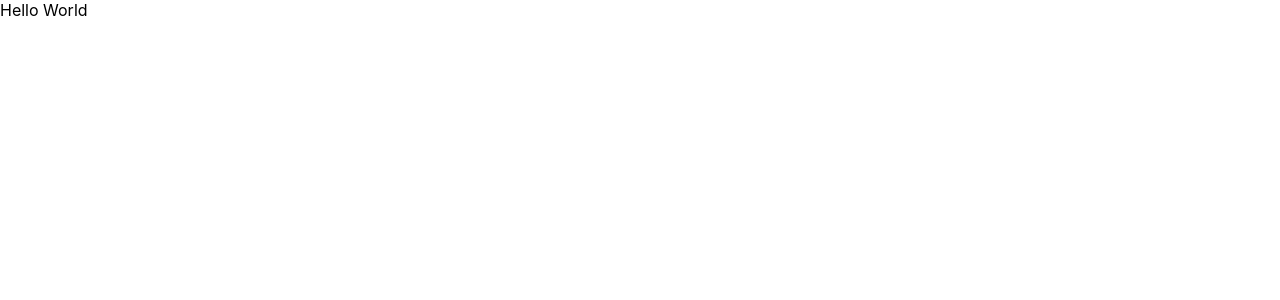
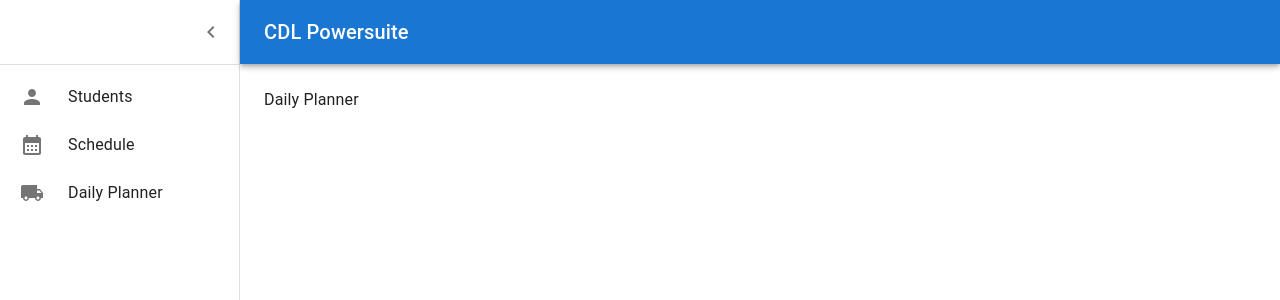
Before and after one commit to michaelwilliams-cdlpowersuite/eldt-v2, a React (Create React App) app: page /daily-planner in a window 1280 px wide. Shown: the top 300 px of the page. Built offline with nearby package versions, Linux system fonts and the light colour scheme.

Commit message:
add some routes

```diff
--- a/package.json
+++ b/package.json
@@ -5,7 +5,9 @@
   "dependencies": {
     "@emotion/react": "^11.13.3",
     "@emotion/styled": "^11.13.0",
+    "@mui/icons-material": "^6.1.5",
     "@mui/material": "^6.1.5",
+    "@mui/x-data-grid": "^7.21.0",
     "@tanstack/react-query": "^5.59.16",
     "@testing-library/jest-dom": "^5.17.0",
     "@testing-library/react": "^13.4.0",
--- a/src/App.tsx
+++ b/src/App.tsx
@@ -1,10 +1,10 @@
-import React from 'react';
-import logo from './logo.svg';
+import { RouterProvider } from "react-router-dom";
+import mainRoutes from "./routes/MainRoutes";
 
 function App() {
   return (
     <div className="App">
-      Hello World
+      <RouterProvider router={mainRoutes} />
     </div>
   );
 }
--- /dev/null
+++ b/src/layouts/MainLayout.tsx
@@ -0,0 +1,233 @@
+import * as React from "react";
+import { styled, useTheme, Theme, CSSObject } from "@mui/material/styles";
+import Box from "@mui/material/Box";
+import MuiDrawer from "@mui/material/Drawer";
+import MuiAppBar, { AppBarProps as MuiAppBarProps } from "@mui/material/AppBar";
+import Toolbar from "@mui/material/Toolbar";
+import List from "@mui/material/List";
+import CssBaseline from "@mui/material/CssBaseline";
+import Typography from "@mui/material/Typography";
+import Divider from "@mui/material/Divider";
+import IconButton from "@mui/material/IconButton";
+import MenuIcon from "@mui/icons-material/Menu";
+import ChevronLeftIcon from "@mui/icons-material/ChevronLeft";
+import ChevronRightIcon from "@mui/icons-material/ChevronRight";
+import ListItem from "@mui/material/ListItem";
+import ListItemButton from "@mui/material/ListItemButton";
+import ListItemIcon from "@mui/material/ListItemIcon";
+import ListItemText from "@mui/material/ListItemText";
+import InboxIcon from "@mui/icons-material/MoveToInbox";
+import MailIcon from "@mui/icons-material/Mail";
+import mainNavItems from "./mainNavItems";
+import {
+  Outlet,
+  BrowserRouter as Router,
+  Link as RouterLink,
+} from "react-router-dom";
+
+const drawerWidth = 240;
+
+const openedMixin = (theme: Theme): CSSObject => ({
+  width: drawerWidth,
+  transition: theme.transitions.create("width", {
+    easing: theme.transitions.easing.sharp,
+    duration: theme.transitions.duration.enteringScreen,
+  }),
+  overflowX: "hidden",
+});
+
+const closedMixin = (theme: Theme): CSSObject => ({
+  transition: theme.transitions.create("width", {
+    easing: theme.transitions.easing.sharp,
+    duration: theme.transitions.duration.leavingScreen,
+  }),
+  overflowX: "hidden",
+  width: `calc(${theme.spacing(7)} + 1px)`,
+  [theme.breakpoints.up("sm")]: {
+    width: `calc(${theme.spacing(8)} + 1px)`,
+  },
+});
+
+const DrawerHeader = styled("div")(({ theme }) => ({
+  display: "flex",
+  alignItems: "center",
+  justifyContent: "flex-end",
+  padding: theme.spacing(0, 1),
+  // necessary for content to be below app bar
+  ...theme.mixins.toolbar,
+}));
+
+interface AppBarProps extends MuiAppBarProps {
+  open?: boolean;
+}
+
+const AppBar = styled(MuiAppBar, {
+  shouldForwardProp: (prop) => prop !== "open",
+})<AppBarProps>(({ theme }) => ({
+  zIndex: theme.zIndex.drawer + 1,
+  transition: theme.transitions.create(["width", "margin"], {
+    easing: theme.transitions.easing.sharp,
+    duration: theme.transitions.duration.leavingScreen,
+  }),
+  variants: [
+    {
+      props: ({ open }) => open,
+      style: {
+        marginLeft: drawerWidth,
+        width: `calc(100% - ${drawerWidth}px)`,
+        transition: theme.transitions.create(["width", "margin"], {
+          easing: theme.transitions.easing.sharp,
+          duration: theme.transitions.duration.enteringScreen,
+        }),
+      },
+    },
+  ],
+}));
+
+const Drawer = styled(MuiDrawer, {
+  shouldForwardProp: (prop) => prop !== "open",
+})(({ theme }) => ({
+  width: drawerWidth,
+  flexShrink: 0,
+  whiteSpace: "nowrap",
+  boxSizing: "border-box",
+  variants: [
+    {
+      props: ({ open }) => open,
+      style: {
+        ...openedMixin(theme),
+        "& .MuiDrawer-paper": openedMixin(theme),
+      },
+    },
+    {
+      props: ({ open }) => !open,
+      style: {
+        ...closedMixin(theme),
+        "& .MuiDrawer-paper": closedMixin(theme),
+      },
+    },
+  ],
+}));
+
+interface MainLayoutProps {
+  children?: React.ReactNode;
+}
+
+const MainLayout: React.FC<MainLayoutProps> = ({ children }) => {
+  const theme = useTheme();
+  const [open, setOpen] = React.useState(true);
+
+  const handleDrawerOpen = () => {
+    setOpen(true);
+  };
+
+  const handleDrawerClose = () => {
+    setOpen(false);
+  };
+
+  return (
+    <Box sx={{ display: "flex" }}>
+      <CssBaseline />
+      <AppBar position="fixed" open={open}>
+        <Toolbar>
+          <IconButton
+            color="inherit"
+            aria-label="open drawer"
+            onClick={handleDrawerOpen}
+            edge="start"
+            sx={[
+              {
+                marginRight: 5,
+              },
+              open && { display: "none" },
+            ]}
+          >
+            <MenuIcon />
+          </IconButton>
+          <Typography variant="h6" noWrap component="div">
+            CDL Powersuite
+          </Typography>
+        </Toolbar>
+      </AppBar>
+      <Drawer variant="permanent" open={open}>
+        <DrawerHeader>
+          <IconButton onClick={handleDrawerClose}>
+            {theme.direction === "rtl" ? (
+              <ChevronRightIcon />
+            ) : (
+              <ChevronLeftIcon />
+            )}
+          </IconButton>
+        </DrawerHeader>
+        <Divider />
+        <List>
+          {mainNavItems.map((navItem, index) => (
+            <ListItem
+              component={RouterLink}
+              to={navItem.path}
+              key={index}
+              disablePadding
+              sx={{ display: "block" }}
+            >
+              <ListItemButton
+                sx={[
+                  {
+                    minHeight: 48,
+                    px: 2.5,
+                  },
+                  open
+                    ? {
+                        justifyContent: "initial",
+                      }
+                    : {
+                        justifyContent: "center",
+                      },
+                ]}
+              >
+                <ListItemIcon
+                  sx={[
+                    {
+                      minWidth: 0,
+                      justifyContent: "center",
+                    },
+                    open
+                      ? {
+                          mr: 3,
+                        }
+                      : {
+                          mr: "auto",
+                        },
+                  ]}
+                >
+                  {navItem.icon}
+                </ListItemIcon>
+                <ListItemText
+                  primary={navItem.label}
+                  sx={[
+                    open
+                      ? {
+                          opacity: 1,
+                        }
+                      : {
+                          opacity: 0,
+                        },
+                    {
+                      color: "text.primary",
+                    },
+                  ]}
+                />
+              </ListItemButton>
+            </ListItem>
+          ))}
+        </List>
+      </Drawer>
+      <Box component="main" sx={{ flexGrow: 1, p: 3 }}>
+        <DrawerHeader />
+        {children}
+        <Outlet />
+      </Box>
+    </Box>
+  );
+};
+
+export default MainLayout;
--- /dev/null
+++ b/src/layouts/mainNavItems.tsx
@@ -0,0 +1,31 @@
+// src/config/mainNavItems.js
+import PersonIcon from "@mui/icons-material/Person";
+import CalendarMonthIcon from "@mui/icons-material/CalendarMonth";
+import LocalShippingIcon from "@mui/icons-material/LocalShipping";
+import { ReactNode } from "react";
+
+export interface NavItemsProps {
+  label: string;
+  path: string;
+  icon: ReactNode;
+}
+
+const mainNavItems = [
+  {
+    label: "Students",
+    path: "/students",
+    icon: <PersonIcon />,
+  },
+  {
+    label: "Schedule",
+    path: "/schedule",
+    icon: <CalendarMonthIcon />,
+  },
+  {
+    label: "Daily Planner",
+    path: "/daily-planner",
+    icon: <LocalShippingIcon />,
+  },
+];
+
+export default mainNavItems;
--- /dev/null
+++ b/src/pages/DailyPlanner.tsx
@@ -0,0 +1,7 @@
+interface DailyPlannerProps {}
+
+const DailyPlanner: React.FC<DailyPlannerProps> = () => {
+  return <div>Daily Planner</div>;
+};
+
+export default DailyPlanner;
--- /dev/null
+++ b/src/pages/Schedule.tsx
@@ -0,0 +1,7 @@
+interface ScheduleProps {}
+
+const Schedule: React.FC<ScheduleProps> = () => {
+  return <div>Schedule</div>;
+};
+
+export default Schedule;
--- /dev/null
+++ b/src/pages/Students.tsx
@@ -0,0 +1,11 @@
+interface StudentsProps {}
+
+const Students: React.FC<StudentsProps> = () => {
+  return (
+    <>
+      <div>Students</div>
+    </>
+  );
+};
+
+export default Students;
--- /dev/null
+++ b/src/routes/MainRoutes.tsx
@@ -0,0 +1,29 @@
+import { createBrowserRouter } from "react-router-dom";
+import MainLayout from "../layouts/MainLayout";
+import DailyPlanner from "../pages/DailyPlanner";
+import Students from "../pages/Students";
+import Schedule from "../pages/Schedule";
+
+const mainRoutes = createBrowserRouter([
+  {
+    path: "/",
+    element: <MainLayout />,
+    children: [
+      {
+        path: "students",
+        element: <Students />,
+      },
+      {
+        path: "schedule",
+        element: <Schedule />,
+      },
+      {
+        path: "daily-planner",
+        element: <DailyPlanner />,
+      },
+    ],
+  },
+  //   {path: '*', element: <NotFound />}
+]);
+
+export default mainRoutes;
```
Also changed, not shown: src/logo.svg (deleted), 1 other file (tests, documents, lock files or other folders).
